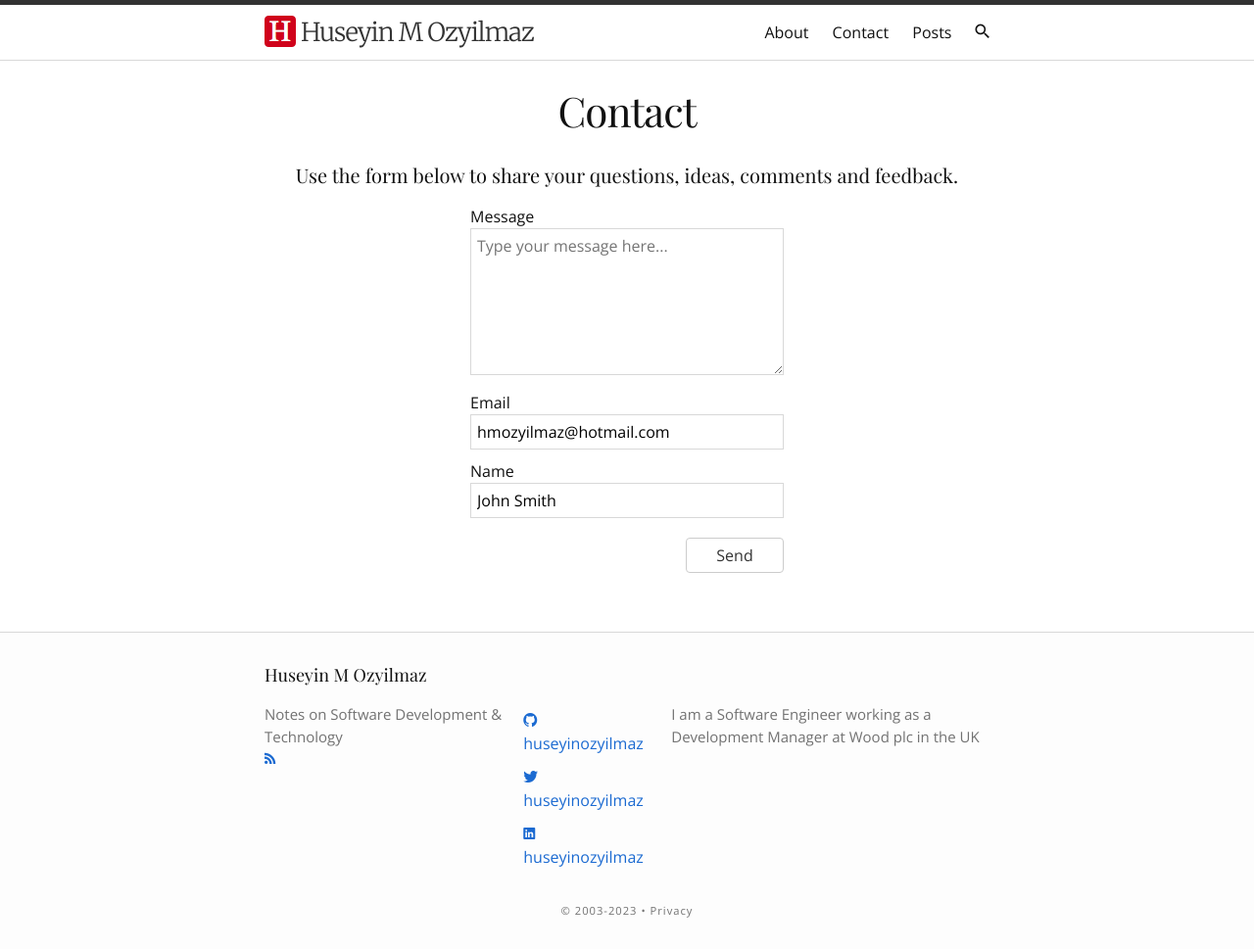
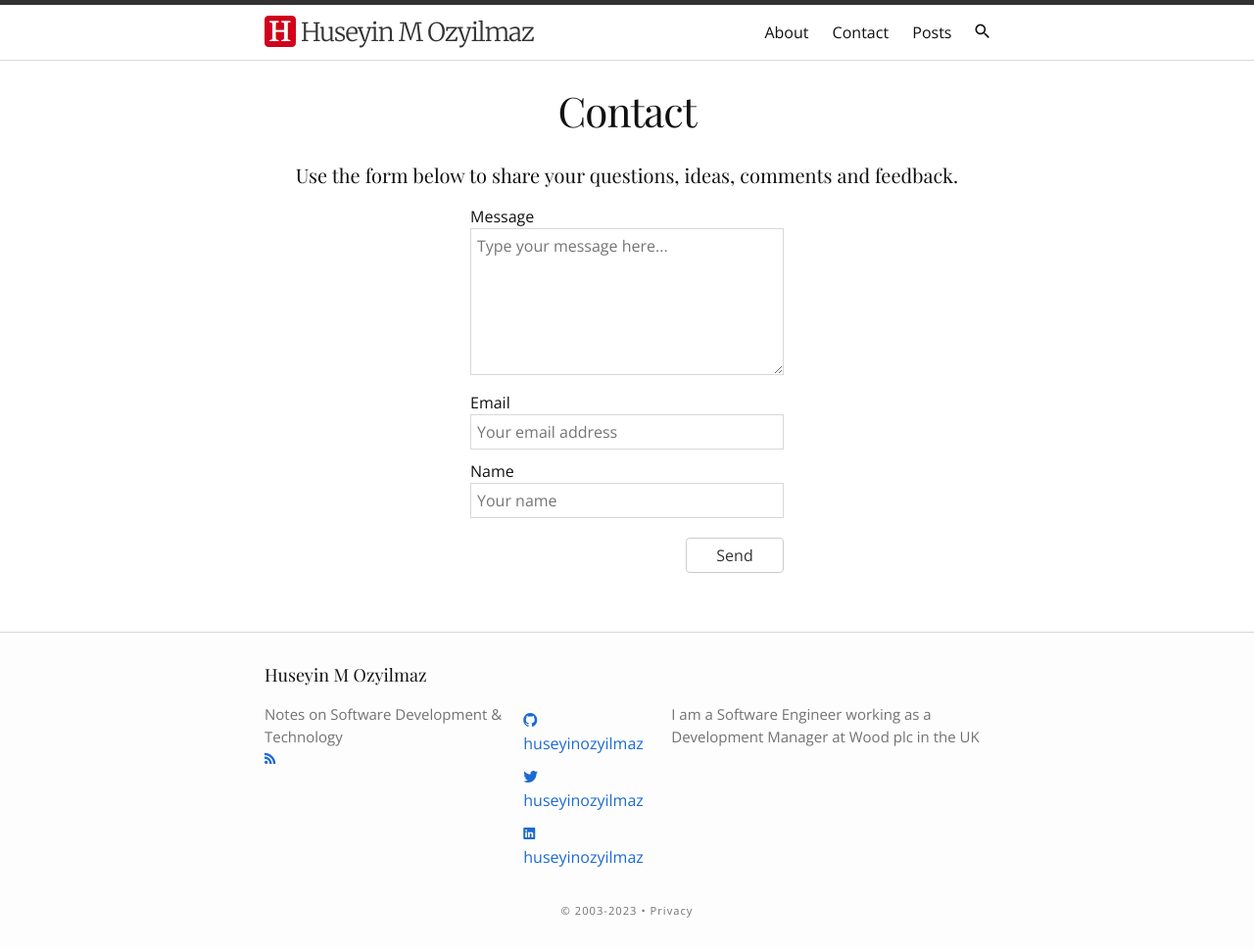
Before and after one commit to huseyinozyilmaz/huseyinozyilmaz.github.io, a Jekyll site: the page built from _pages/contact.html, in a window 1280 px wide. Shown: the whole page at 98% size. Built offline with Jekyll 4.4.1, drawn with Linux system fonts in a browser that asks for light colours; nearby versions of some CDN libraries; some web fonts are replaced; comment, search, counter and statistics services are not loaded.

Commit message:
Removes placeholder values

```diff
--- a/_pages/contact.html
+++ b/_pages/contact.html
@@ -13,11 +13,11 @@ permalink: /contact/
     </div>
     <div class="form-group">
       <label for="replyTo">Email</label>
-      <input class="form-control" id="replyTo" name="replyTo" autocomplete="off" value="hmozyilmaz@hotmail.com" placeholder="Your email address" type="email">
+      <input class="form-control" id="replyTo" name="replyTo" autocomplete="off" placeholder="Your email address" type="email">
     </div>
     <div class="form-group">
       <label for="fullName">Name</label>
-      <input class="form-control" id="fullName" name="fullName" value="John Smith" placeholder="Your name" type="text">
+      <input class="form-control" id="fullName" name="fullName" placeholder="Your name" type="text">
     </div>
     <div class="form-group-submit">
       <button id="btn-submit" type="submit" class="btn btn-success">Send</button>
```
